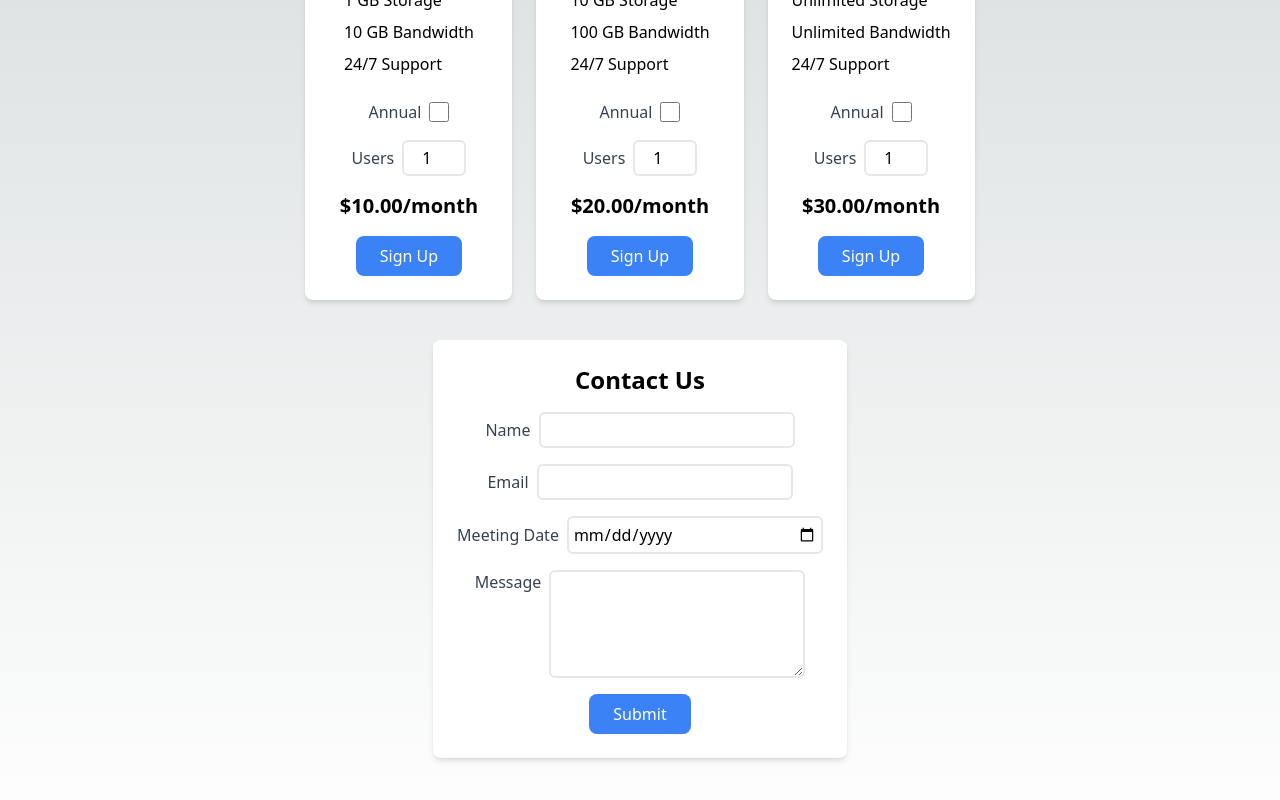
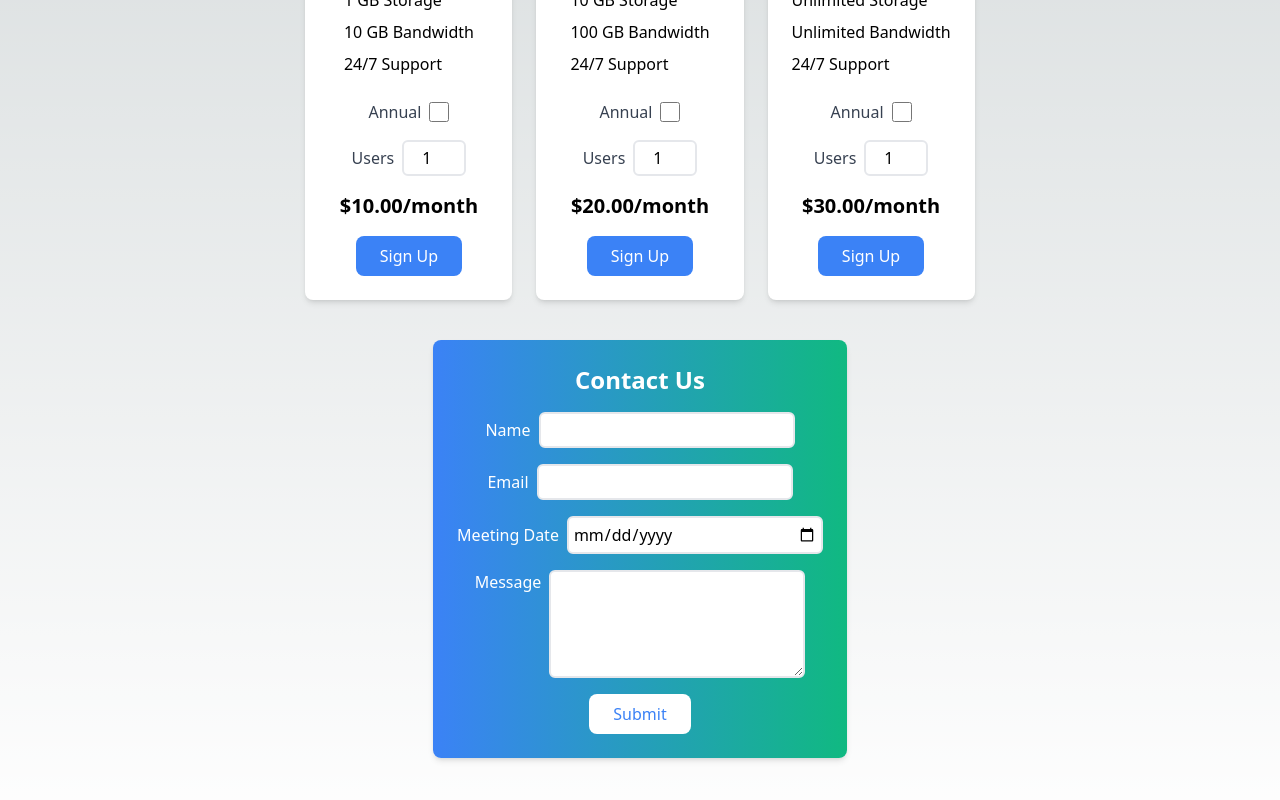
Before and after one commit to stub-ai/plates-sand-saas-pricing-plans, a Next.js app: page / in a window 1280 px wide. Shown: the part 260-1060 px from the top of the page. Built offline with nearby package versions, Linux system fonts and the light colour scheme.

Commit message:
Commit from Stub AI

```diff
--- a/components/ContactUsForm.tsx
+++ b/components/ContactUsForm.tsx
@@ -29,25 +29,25 @@ const ContactUsForm: React.FC = () => {
   };
 
   return (
-    <form onSubmit={handleSubmit} className="flex flex-col items-center justify-center bg-white shadow-md rounded-lg p-6 hover:shadow-lg transition-shadow duration-300">
-      <h2 className="text-2xl font-bold mb-4">Contact Us</h2>
+    <form onSubmit={handleSubmit} className="flex flex-col items-center justify-center bg-gradient-to-r from-blue-500 to-green-500 shadow-md rounded-lg p-6 hover:shadow-lg transition-shadow duration-300">
+      <h2 className="text-2xl font-bold mb-4 text-white">Contact Us</h2>
       <div className="flex items-center mb-4">
-        <label htmlFor="name" className="mr-2 text-gray-700">Name</label>
+        <label htmlFor="name" className="mr-2 text-white">Name</label>
         <input type="text" id="name" value={name} onChange={handleNameChange} className="border-2 border-gray-200 rounded-md p-1 w-64" required />
       </div>
       <div className="flex items-center mb-4">
-        <label htmlFor="email" className="mr-2 text-gray-700">Email</label>
+        <label htmlFor="email" className="mr-2 text-white">Email</label>
         <input type="email" id="email" value={email} onChange={handleEmailChange} className="border-2 border-gray-200 rounded-md p-1 w-64" required />
       </div>
       <div className="flex items-center mb-4">
-        <label htmlFor="date" className="mr-2 text-gray-700">Meeting Date</label>
+        <label htmlFor="date" className="mr-2 text-white">Meeting Date</label>
         <input type="date" id="date" value={date} onChange={handleDateChange} className="border-2 border-gray-200 rounded-md p-1 w-64" required />
       </div>
       <div className="flex items-start mb-4">
-        <label htmlFor="message" className="mr-2 text-gray-700">Message</label>
+        <label htmlFor="message" className="mr-2 text-white">Message</label>
         <textarea id="message" value={message} onChange={handleMessageChange} className="border-2 border-gray-200 rounded-md p-1 w-64" rows={4} />
       </div>
-      <button type="submit" className="bg-blue-500 text-white rounded-lg px-6 py-2 hover:bg-blue-600 transition-colors duration-300">Submit</button>
+      <button type="submit" className="bg-white text-blue-500 rounded-lg px-6 py-2 hover:bg-blue-600 hover:text-white transition-colors duration-300">Submit</button>
     </form>
   );
 };
--- a/tailwind.config.ts
+++ b/tailwind.config.ts
@@ -13,6 +13,10 @@ const config: Config = {
         'gradient-conic':
           'conic-gradient(from 180deg at 50% 50%, var(--tw-gradient-stops))',
       },
+      colors: {
+        'blue-500': '#3b82f6',
+        'green-500': '#10b981',
+      },
     },
   },
   plugins: [],
```
